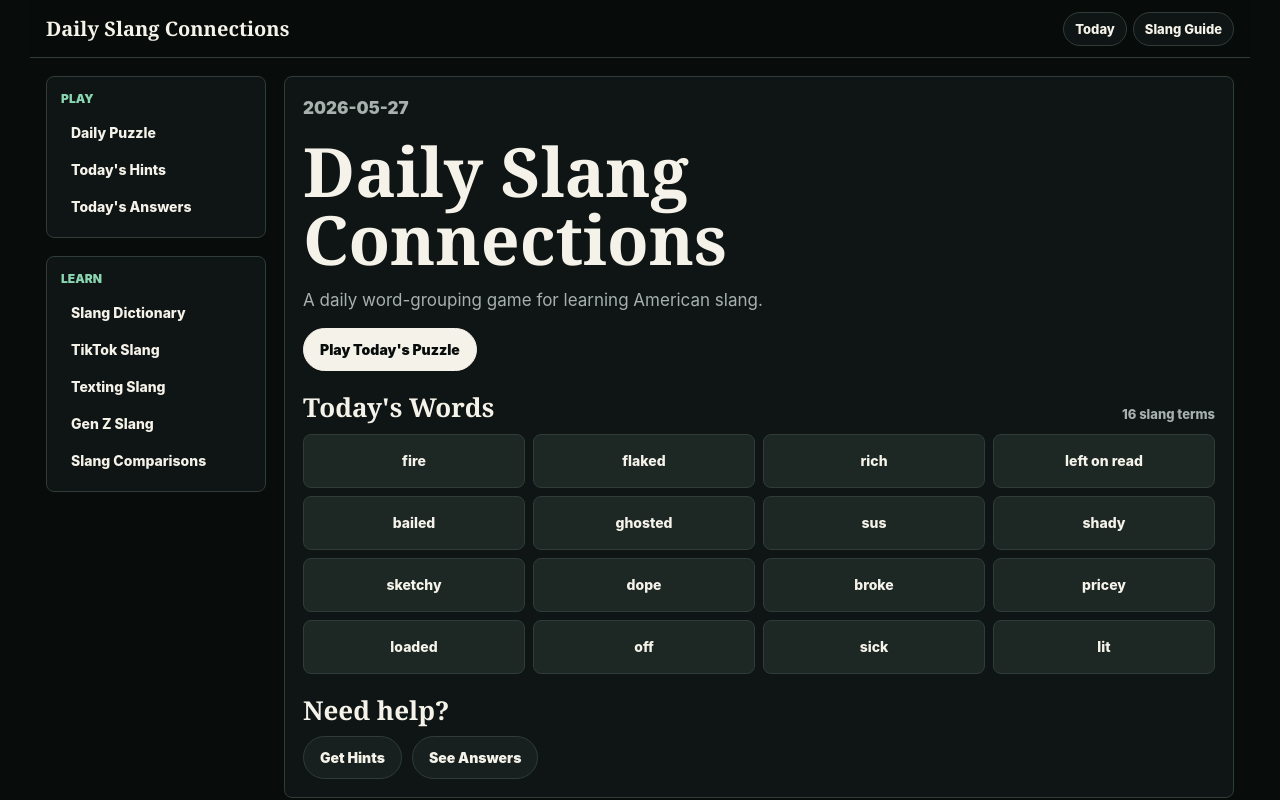
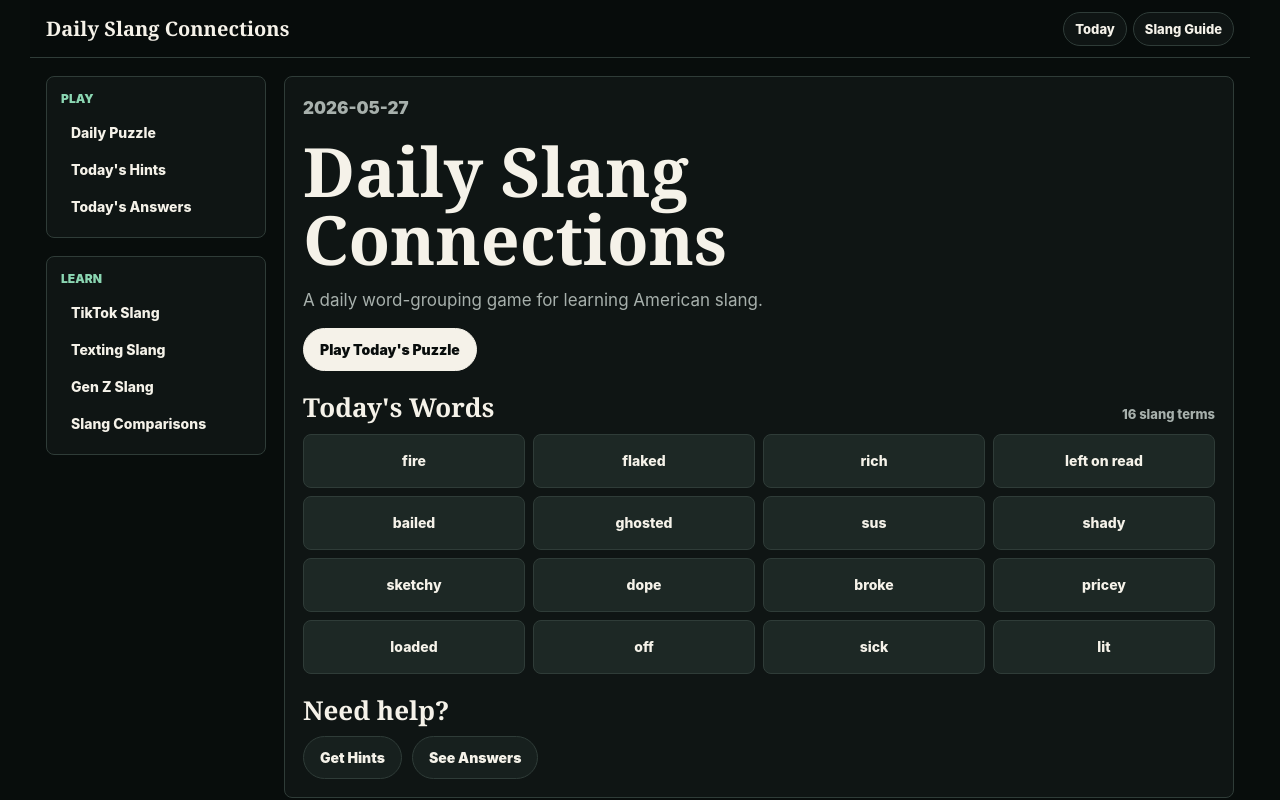
Before and after one commit to ferjamison/daily-slang-connections, a Next.js app: page / in a window 1280 px wide. Shown: the top 800 px of the page. Built offline with nearby package versions, Linux system fonts and the light colour scheme; no server answers; the database is empty.

Commit message:
Remove slang dictionary sidebar link

```diff
--- a/app/layout.tsx
+++ b/app/layout.tsx
@@ -36,7 +36,6 @@ export default function RootLayout({ children }: { children: React.ReactNode })
               </nav>
               <nav>
                 <p>Learn</p>
-                <Link href="/learn">Slang Dictionary</Link>
                 <Link href="/what-does-ate-mean">TikTok Slang</Link>
                 <Link href="/slang-people-use-when-texting">Texting Slang</Link>
                 <Link href="/learn/gen-z-slang">Gen Z Slang</Link>
```
